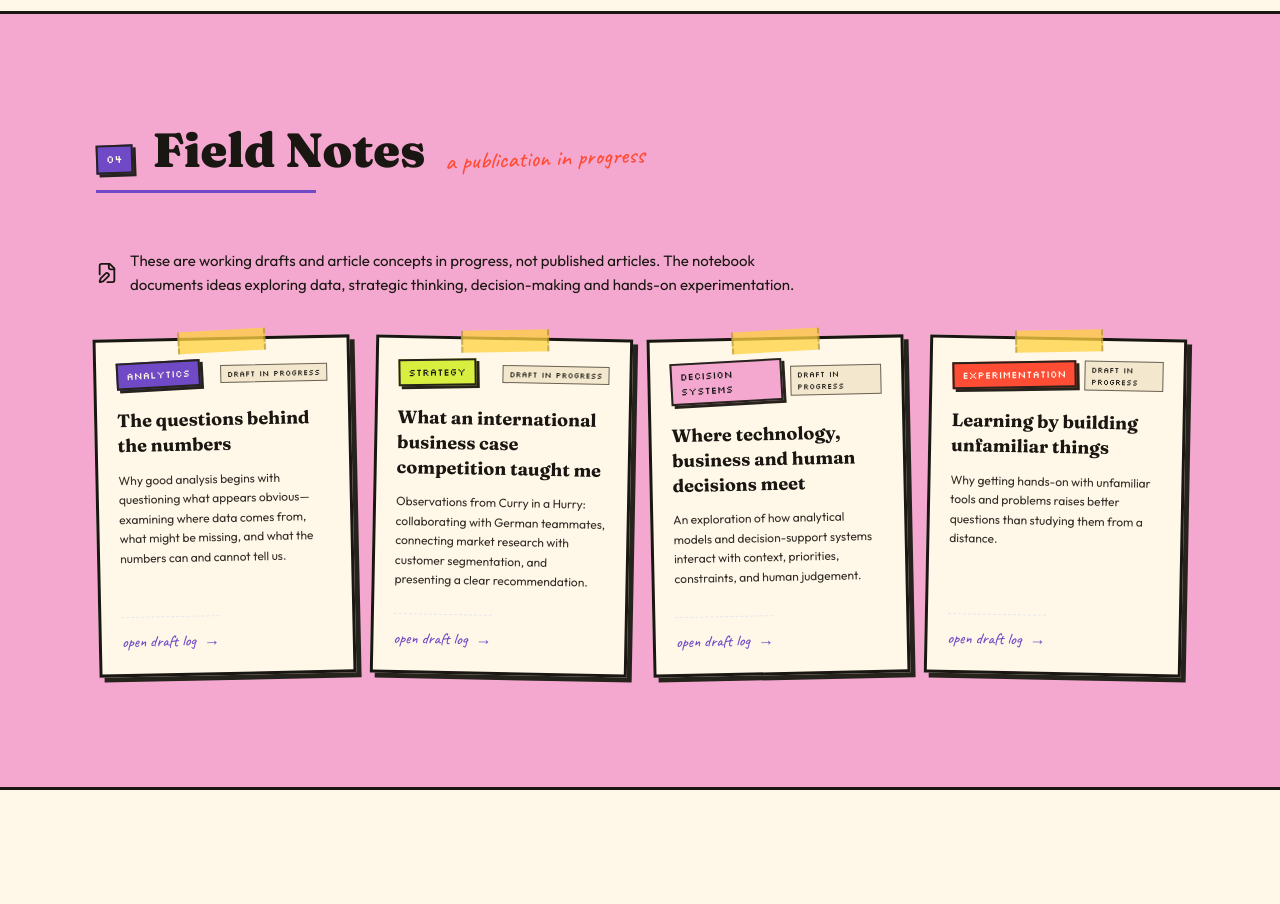
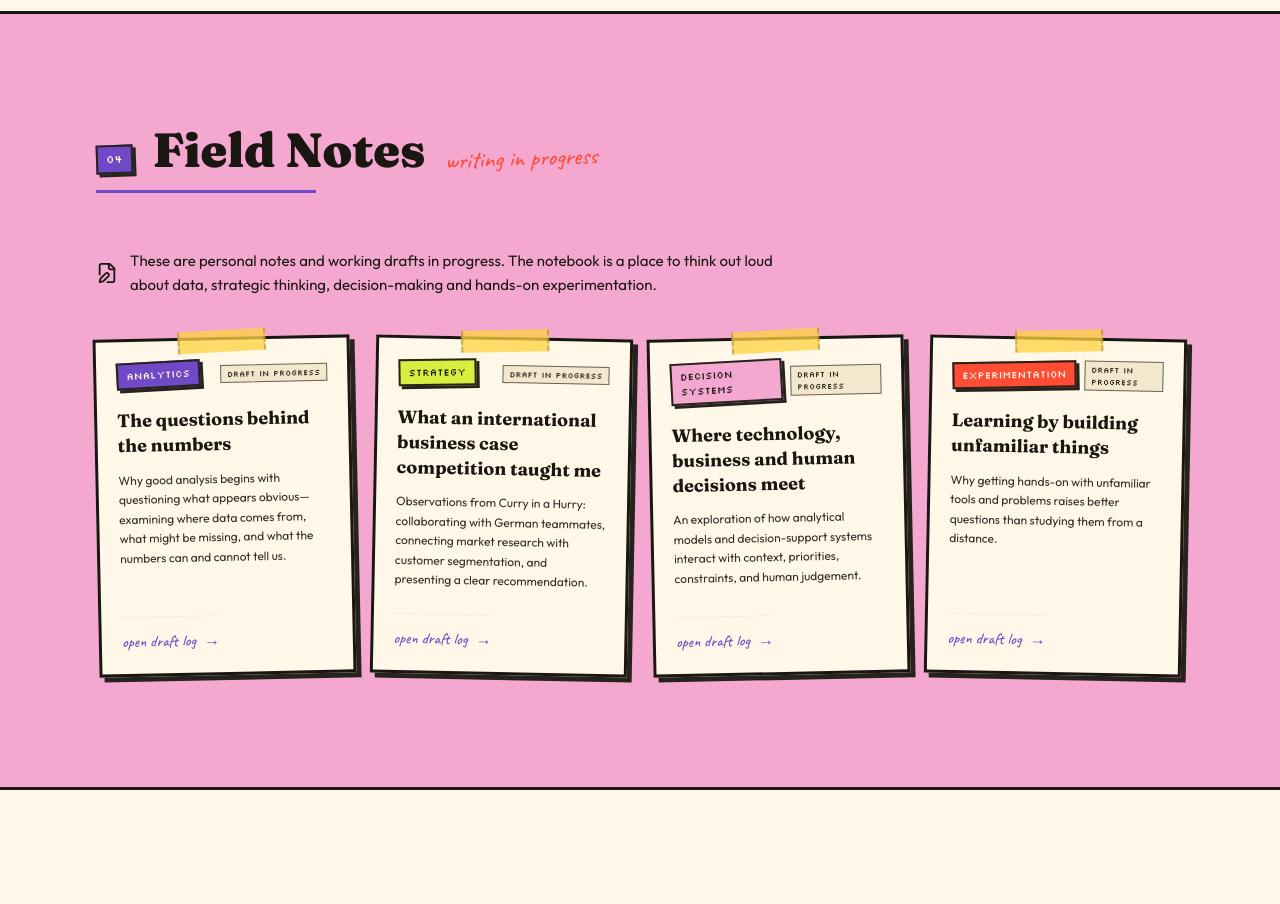
Before and after one commit to jas127/my-portfolio, a React (Vite) app: page / in a window 1280 px wide. Shown: the part 4580-5484 px from the top of the page. Built offline with nearby package versions, Linux system fonts and the light colour scheme.

Commit message:
Update Field Notes subtitle to 'writing in progress'

```diff
--- a/src/components/Notes.tsx
+++ b/src/components/Notes.tsx
@@ -125,12 +125,12 @@ export function FieldNotes() {
   return (
     <section id="field-notes" className="relative border-y-[3px] border-ink-900 bg-bubblegum py-20 md:py-28">
       <div className="mx-auto max-w-6xl px-4 md:px-8">
-        <SectionHeading index="04" title="Field Notes" note="a publication in progress" color="#7049C6" />
+        <SectionHeading index="04" title="Field Notes" note="writing in progress" color="#7049C6" />
 
         <div className="mb-10 flex items-center gap-3">
           <FileEdit size={22} className="text-ink-900 shrink-0" />
           <p className="max-w-2xl font-sans text-[15px] leading-relaxed text-ink-800">
-            These are working drafts and article concepts in progress, not published articles. The notebook documents ideas exploring data, strategic thinking, decision-making and hands-on experimentation.
+            These are personal notes and working drafts in progress. The notebook is a place to think out loud about data, strategic thinking, decision-making and hands-on experimentation.
           </p>
         </div>
 
```
